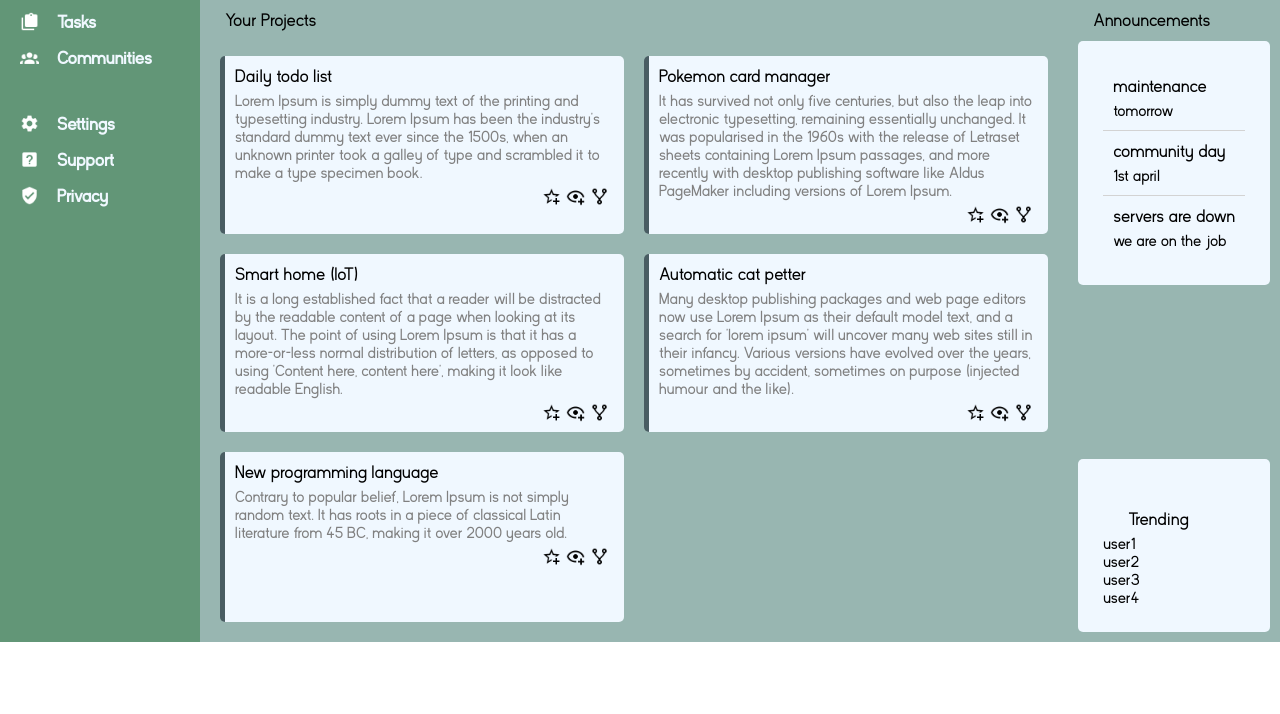
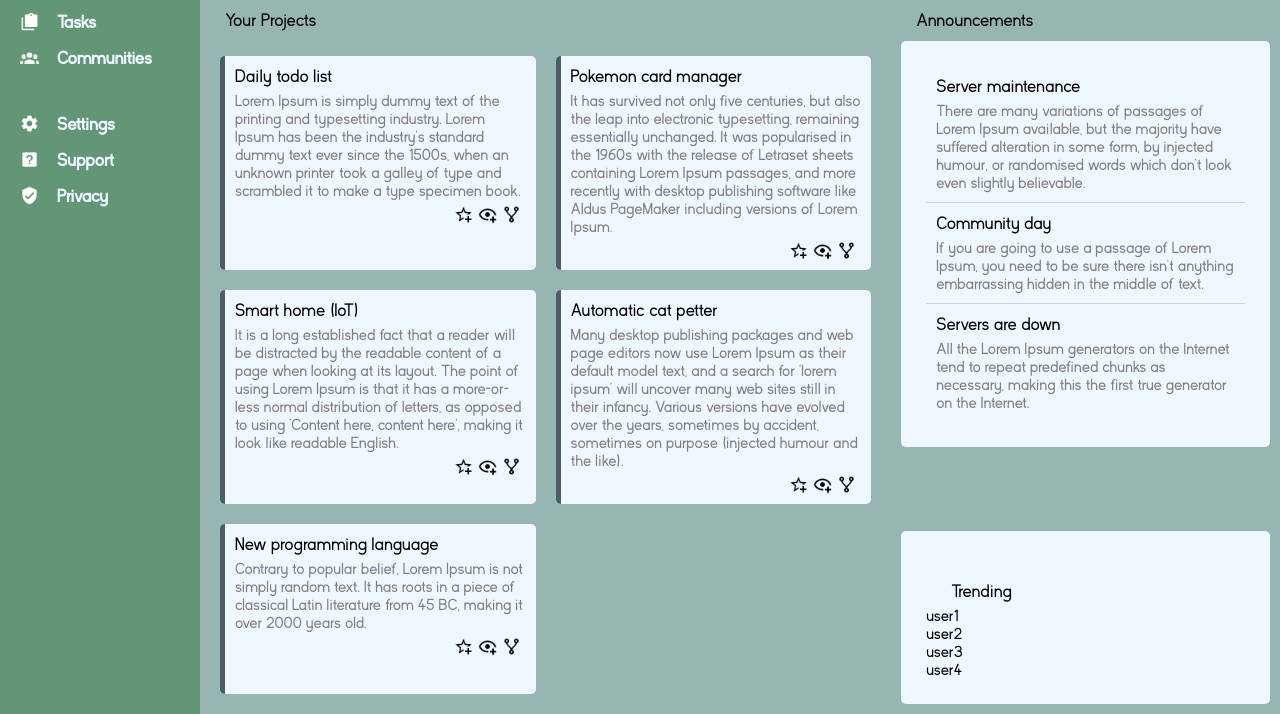
Before and after one commit to UwU-37586109292/admin-dashboard, a plain HTML site: page index.html in a window 1280 px wide. Shown: the part 215-929 px from the top of the page. Before the commit the page ends 857 px from the top, so only its background shows below. Drawn offline with Linux system fonts and the light colour scheme.

Commit message:
Add content to announcements

```diff
--- a/index.html
+++ b/index.html
@@ -94,16 +94,20 @@
                 <div class="header">Announcements</div>
                 <div class="announcements">
                     <div class="announcement">
-                        <div class="title">maintenance</div>
-                        <div class="content">tomorrow</div>
+                        <div class="title">Server maintenance</div>
+                        <div class="content">There are many variations of passages of Lorem Ipsum available, but the
+                            majority have suffered alteration in some form, by injected humour, or randomised words
+                            which don't look even slightly believable.</div>
                     </div>
                     <div class="announcement">
-                        <div class="title">community day</div>
-                        <div class="content">1st april</div>
+                        <div class="title">Community day</div>
+                        <div class="content">If you are going to use a passage of Lorem Ipsum, you need to be sure there
+                            isn't anything embarrassing hidden in the middle of text.</div>
                     </div>
                     <div class="announcement">
-                        <div class="title">servers are down</div>
-                        <div class="content">we are on the job</div>
+                        <div class="title">Servers are down</div>
+                        <div class="content">All the Lorem Ipsum generators on the Internet tend to repeat predefined
+                            chunks as necessary, making this the first true generator on the Internet.</div>
                     </div>
                 </div>
             </div>
--- a/styles.css
+++ b/styles.css
@@ -238,7 +238,7 @@ ul li {
     grid-row: 2 / 3;
 }
 
-.card .content {
+* .content {
     color: grey;
 }
 
```
